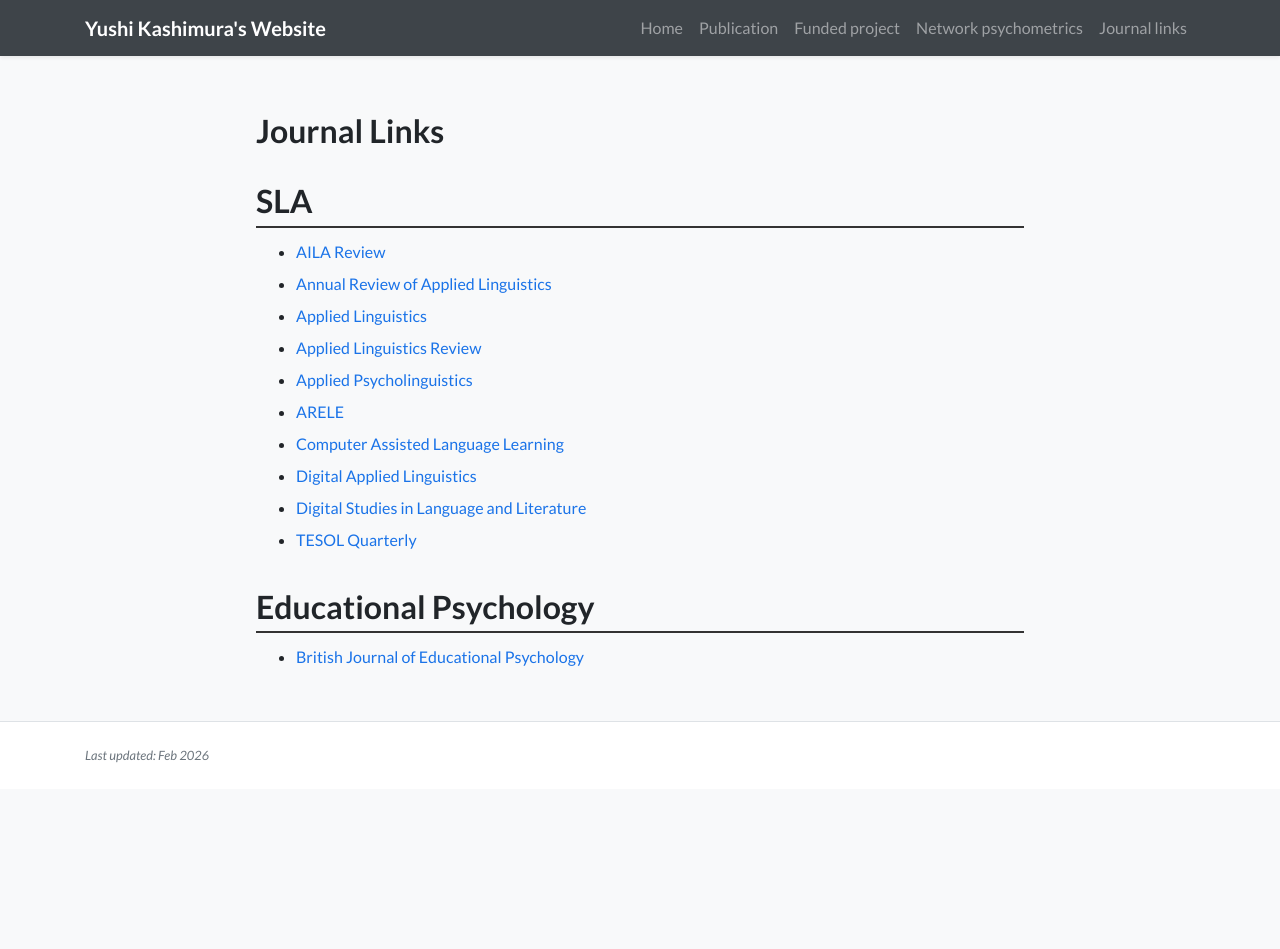
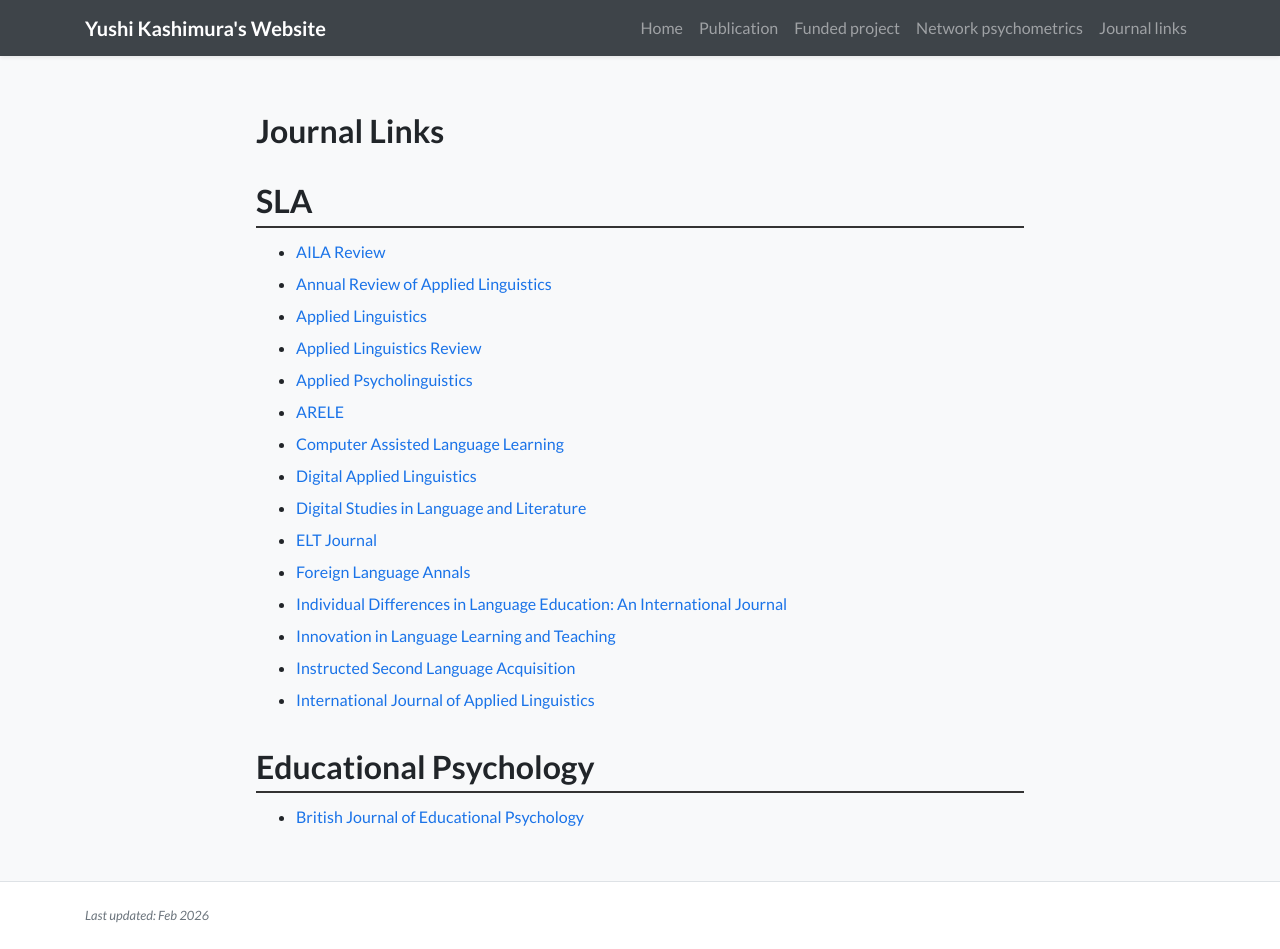
Before and after one commit to ys-kashimura/yushikashimura.github.io, a Jekyll site: the page built from journallinks.html, in a window 1280 px wide and 949 px high. Built offline with Jekyll 4.4.1, drawn with Linux system fonts in a browser that asks for light colours; nearby versions of some CDN libraries; a style sheet for code colours, icons or effects is not loaded.

Commit message:
Update journallinks.html

```diff
--- a/journallinks.html
+++ b/journallinks.html
@@ -26,8 +26,12 @@ navbar_title: Journal Links
     <li><a href="https://www.tandfonline.com/action/showAxaArticles?journalCode=ncal20" target="_blank">Computer Assisted Language Learning</a></li>
     <li><a href="https://www.castledown.com/journals/dal" target="_blank">Digital Applied Linguistics</a></li>
     <li><a href="https://www.degruyterbrill.com/journal/key/dsll/html?srsltid=AfmBOop95KxTVcw6kaKQDWz8PARTQ7AfuDpLPrsJvCYkAnk_vEyMIK9T#aheadOfPublication" target="_blank">Digital Studies in Language and Literature</a></li>
-    <li><a href="https://onlinelibrary.wiley.com/journal/15457249?journalRedirectCheck=true" target="_blank">TESOL Quarterly</a></li>
-  </ul>
+    <li><a href="https://academic.oup.com/eltj/advance-articles?login=true" target="_blank">ELT Journal</a></li>
+    <li><a href="https://onlinelibrary.wiley.com/toc/19449720/0/0" target="_blank">Foreign Language Annals</a></li>
+    <li><a href="https://www.eurokd.com/journal/jd/20" target="_blank">Individual Differences in Language Education: An International Journal</a></li>
+    <li><a href="https://www.tandfonline.com/action/showAxaArticles?journalCode=rill20" target="_blank">Innovation in Language Learning and Teaching</a></li>
+    <li><a href="https://utppublishing.com/journal/isla" target="_blank">Instructed Second Language Acquisition</a></li>
+    <li><a href="https://onlinelibrary.wiley.com/journal/14734192/" target="_blank">International Journal of Applied Linguistics</a></li>  </ul>
 
   <h2>Educational Psychology</h2>
   <ul>
```
